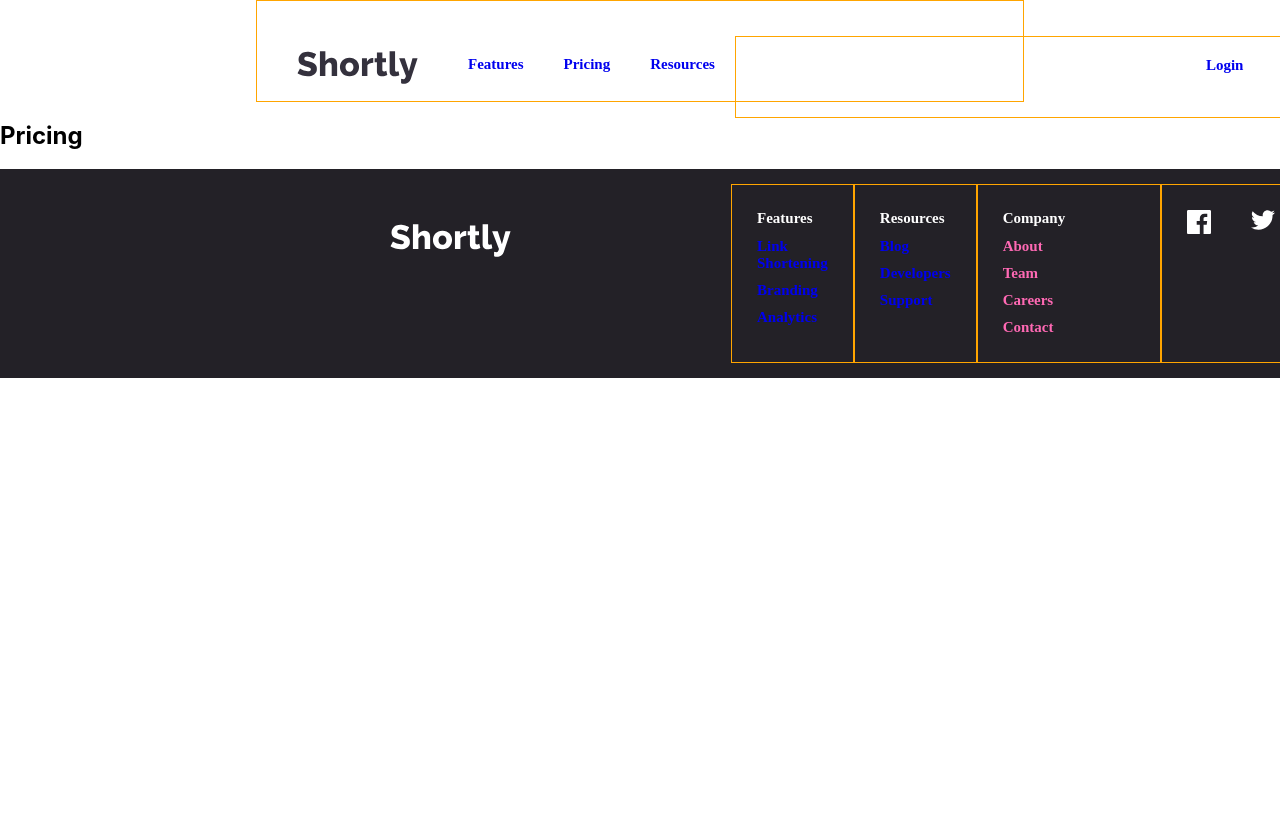
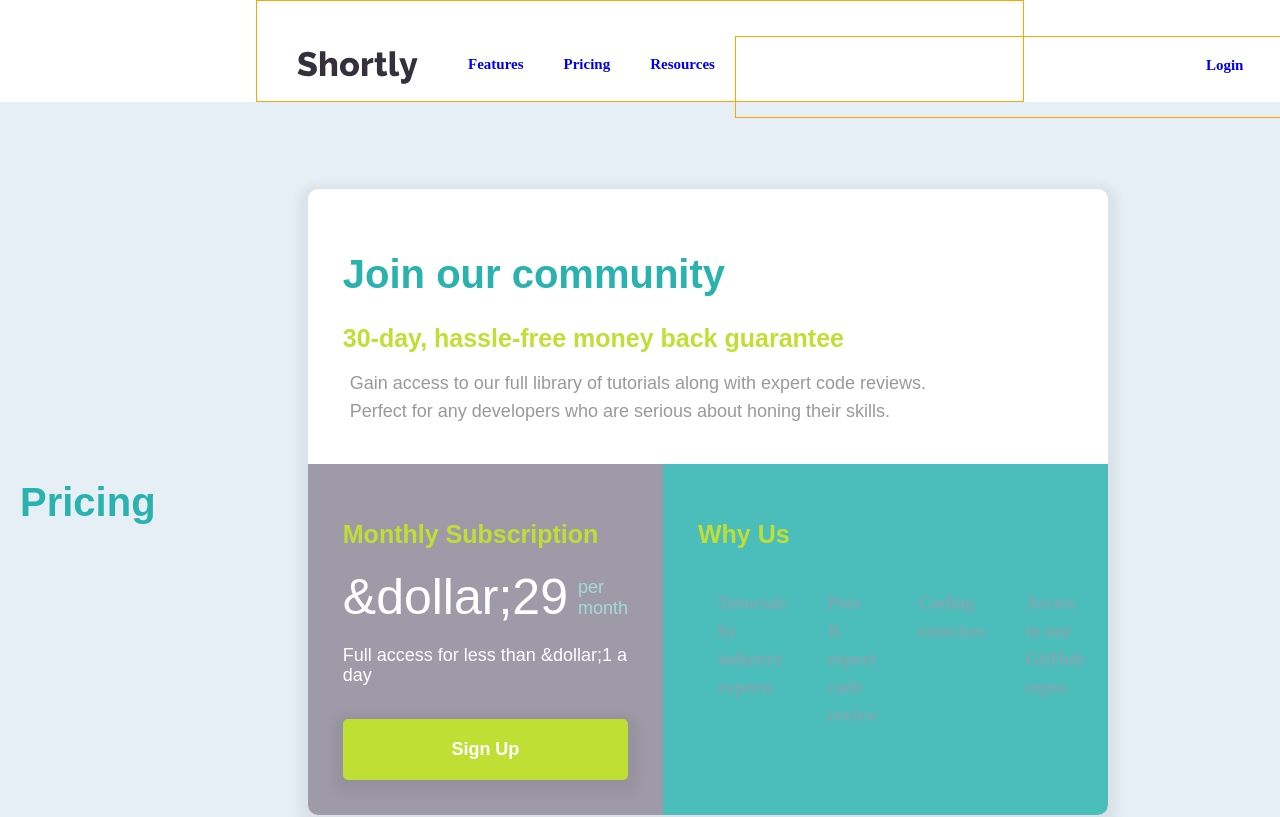
Before and after one commit to erferguson/url-shorty, a React (Create React App) app in the folder shorty-app/: page /pricing in a window 1280 px wide. Shown: the top 817 px of the page. Built offline with nearby package versions, Linux system fonts and the light colour scheme.

Commit message:
pricing > updated content & basic styling, needs work

```diff
--- a/shorty-app/src/App.css
+++ b/shorty-app/src/App.css
@@ -424,6 +424,104 @@ li {
   transform: translateY(4px);
 }
 
+
+/* PRICING */
+.pricing {
+  box-sizing: border-box;
+  background-color:hsl(204, 43%, 93%);
+  display:flex;
+  align-items: center;
+  justify-content: center;
+  font-family: "Karla", sans-serif;
+  margin: 0;
+  min-height: 100vh;
+  padding: 20px;
+}
+section {
+  padding: 35px;
+}
+
+.container-pricing {
+  background-color:#fff;
+  border-radius: 10px;
+  box-shadow: 0 5px 10px 10px rgba(0, 0, 0, 0.05);
+  max-width:800px;
+  width: 800px;
+  margin: auto;
+  overflow: hidden;
+}
+
+h1 {
+  color: hsl(179, 62%, 43%);
+  font-size: 40px;
+}
+h2 {
+  color: hsl(71, 73%, 54%);
+  font-size: 25px;
+}
+
+p{
+  font-size: 18px;
+}
+
+p.light-black {
+  color: #999;
+  margin:7px;
+}
+
+.row {
+  display: flex;
+}
+/* row and direct children = take up the same amount of width */
+.row > section {
+  flex: 1;
+}
+
+.cyan {
+  /* background-color: hsl(179, 62%, 43%); */
+  background-color:hsl(257, 7%, 63%);
+  color: #fff;
+}
+.grayish-blue{
+  background-color: hsl(179, 47%, 52%);
+  color: #fff;
+}
+.grayish-blue ul {
+  font-size: 18px;
+}
+
+.pricing-ul{
+    padding: 0;
+    opacity: 0.6;
+}
+.pricing-ul li{
+  line-height: 28px;
+}
+
+.yellow-button {
+  background-color:hsl(71, 73%, 54%);
+  color: #fff;
+  width: 100%;
+  padding: 20px 0;
+  font-size: 18px;
+  border-radius: 5px;
+  font-family: "Karla", sans-serif;
+  font-weight: 700;
+  border: none;
+  margin-top: 15px;
+  box-shadow: 0 5px 10px 10px rgba(0, 0, 0, 0.05);
+}
+
+p.faded {
+  color: hsl(179, 43%, 75%);
+  display: flex;
+  align-items: center;
+}
+p.faded span {
+  font-size: 50px;
+  color: #fff;
+  margin-right: 10px;
+}
 /* FOOTER */
  .footer{
    background-color: hsl(260, 8%, 14%);
--- /dev/null
+++ b/shorty-app/src/Styles/pricing.css
@@ -0,0 +1,9 @@
+@import url("https://fonts.googleapis.com/css?family=Karla:400,700&display=swap");
+
+
+
+@media screen and (max-width: 600px){
+    .row {
+        flex-direction: column
+    }
+}
--- a/shorty-app/src/components/Pricing/Pricing.js
+++ b/shorty-app/src/components/Pricing/Pricing.js
@@ -1,7 +1,53 @@
 import React from 'react'
+// import '../../Styles/pricing.css';
 
 function Pricing (){
-    return <h2>Pricing</h2>
+    return (
+        <div className="pricing">
+            <h1>Pricing</h1>
+        <main class="container-pricing">
+        <section>
+            <h1>Join our community</h1>
+
+            <h2 class="yellow-text">30-day, hassle-free money back guarantee</h2>
+
+            <p class="light-black">
+            Gain access to our full library of tutorials along with expert code
+            reviews.
+            </p>
+
+            <p class="light-black">
+            Perfect for any developers who are serious about honing their skills.
+            </p>
+        </section>
+        <div class="row">
+            <section class="cyan">
+            <h2>Monthly Subscription</h2>
+
+            <p class="faded"><span class="big">&dollar;29</span> per month</p>
+
+            <p>Full access for less than &dollar;1 a day</p>
+
+            <button class="yellow-button">Sign Up</button>
+            </section>
+
+            <section class="grayish-blue">
+            <h2>Why Us</h2>
+
+            <ul className="pricing-ul">
+                <li>Tutorials by industry experts</li>
+                <li>Peer &amp; expert code review</li>
+                <li>Coding exercises</li>
+                <li>Access to our GitHub repos</li>
+                <li>Community forum</li>
+                <li>Flashcard decks</li>
+                <li>New videos every week</li>
+            </ul>
+            </section>
+      </div>
+    </main>
+        </div>
+    )
 }
 
 export default Pricing;
--- a/shorty-app/src/index.js
+++ b/shorty-app/src/index.js
@@ -2,7 +2,7 @@ import React from 'react';
 import ReactDOM from 'react-dom';
 import { BrowserRouter as Router } from 'react-router-dom'
 
-import './index.css';
+import './Styles/index.css';
 import App from './App';
 import * as serviceWorker from './serviceWorker';
 
```
Also changed, not shown: shorty-app/src/Styles/index.css (renamed from shorty-app/src/index.css).
